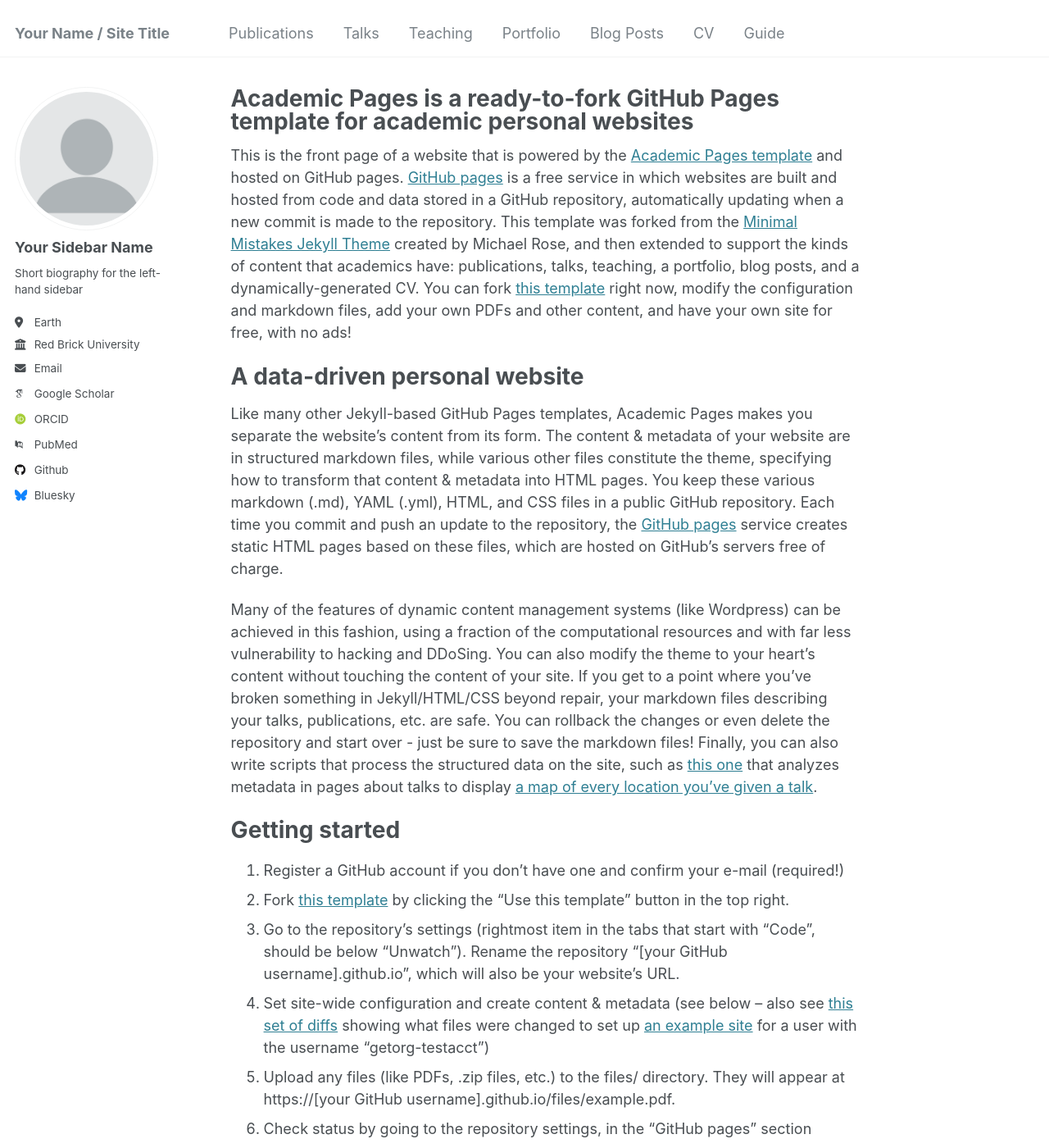
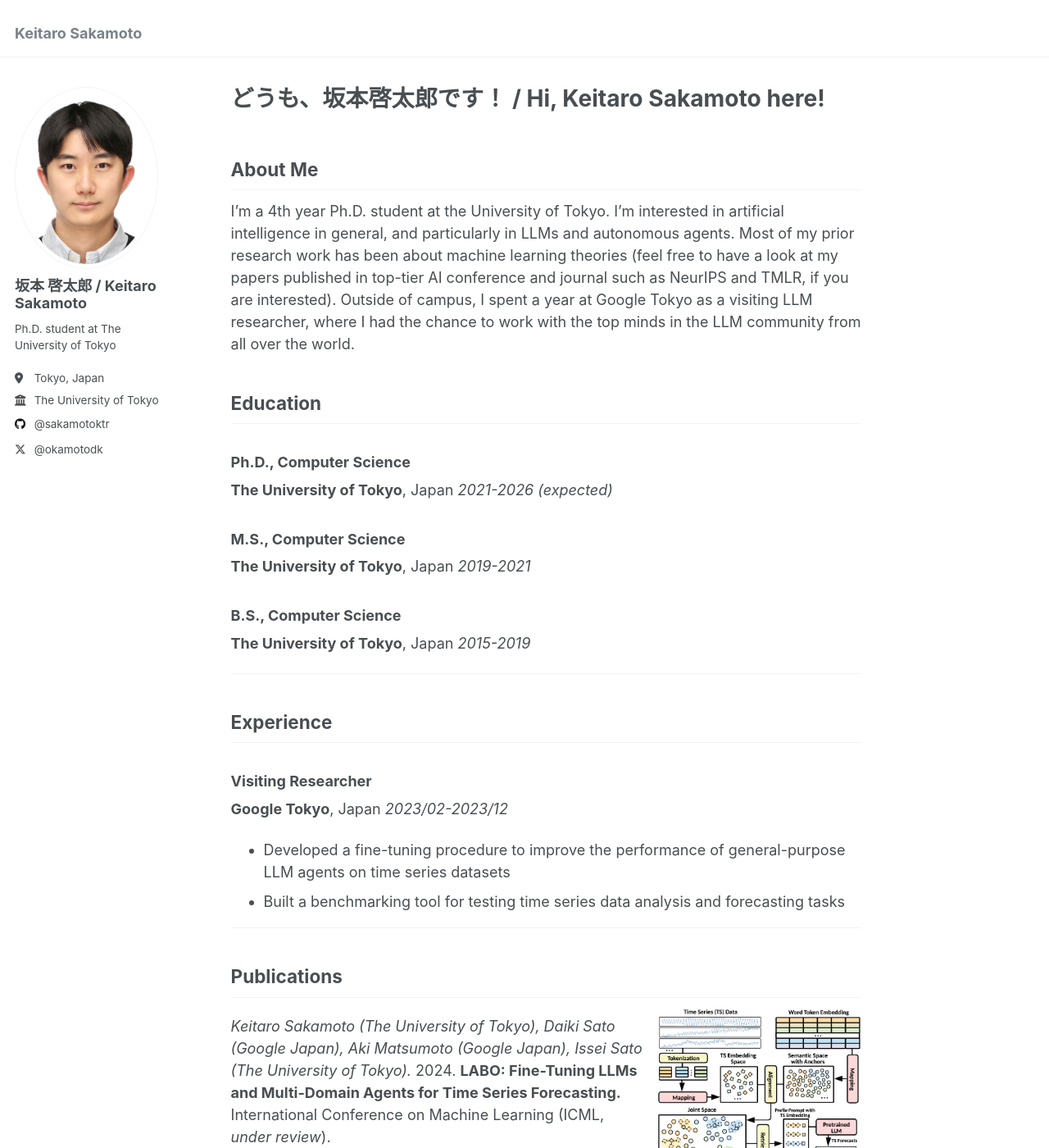
Before and after one commit to sakamotoktr/sakamotoktr.github.io, a Jekyll site: the page built from _pages/about.md, in a window 1280 px wide and 1400 px high. Shown: the whole window at 82% size. Built offline with Jekyll 4.4.1, drawn with Linux system fonts in a browser that asks for light colours; some web fonts are replaced; some of the changed text lies outside the part shown.

Commit message:
update biography

```diff
--- a/_config.yml
+++ b/_config.yml
@@ -8,35 +8,35 @@
 
 # Basic Site Settings
 locale                   : "en-US"
-title                    : "Your Name / Site Title"
+title                    : "Keitaro Sakamoto"
 title_separator          : "-"
-name                     : &name "Your Name"
+name                     : &name "Keitaro Sakamoto"
 description              : &description "personal description"
-url                      : https://academicpages.github.io # the base hostname & protocol for your site e.g. "https://[your GitHub username].github.io"
+url                      : https://sakamotoktr.github.io # the base hostname & protocol for your site e.g. "https://[your GitHub username].github.io"
 baseurl                  : "" # the subpath of your site, e.g. "/blog"
-repository               : "academicpages/academicpages.github.io"
+repository               : "sakamotoktr/sakamotoktr.github.io"
 
 # Site Author - The following control what appear as part of the author content on the side bar.
 #               If a field is blank the icon and link will not appear, otherwise it will be shown.
 #               Additional customization can be done by editing /_includes/author-profile.html
 author:
   # Biographic information
-  avatar           : "profile.png"
-  name             : "Your Sidebar Name"
+  avatar           : "avatar.jpg"
+  name             : "坂本 啓太郎 / Keitaro Sakamoto"
   pronouns         : # example: "she/her"
-  bio              : "Short biography for the left-hand sidebar"
-  location         : "Earth"
-  employer         : "Red Brick University"
+  bio              : "Ph.D. student at The University of Tokyo"
+  location         : "Tokyo, Japan"
+  employer         : "The University of Tokyo"
   uri              : # URL
-  email            : "none@example.org"
+  email            : # "none@example.org"
 
   # Academic websites
   arxiv            : # URL - Update with the correct link to your profile
-  googlescholar    : "https://scholar.google.com/citations?user=PS_CX0AAAAAJ"
+  googlescholar    : # "https://scholar.google.com/citations?user=PS_CX0AAAAAJ"
   impactstory      : # URL
-  orcid            : "http://orcid.org/yourorcidurl"
+  orcid            : # "http://orcid.org/yourorcidurl"
   semantic         : # URL
-  pubmed           : "https://www.ncbi.nlm.nih.gov/pubmed/?term=john+snow"
+  pubmed           : # "https://www.ncbi.nlm.nih.gov/pubmed/?term=john+snow"
   researchgate     : # URL
   scopus           : # URL
 
@@ -44,12 +44,12 @@ author:
   bitbucket        : # Username - Update with your username on the site
   codepen          : # Username
   dribbble         : # Username
-  github           : "academicpages"
+  github           : sakamotoktr
   kaggle           : # Username
   stackoverflow    : # User number or user number and name (i.e., use "1" or "1/jeff-atwood")
 
   # Social media
-  bluesky          : "bsky.app" # Replace this with you Bluesky username
+  bluesky          : # "bsky.app" # Replace this with you Bluesky username
   facebook         : # Username
   flickr           : # Username
   foursquare       : # Username
@@ -66,7 +66,7 @@ author:
   steam            : # Username
   telegram         : # URL
   tumblr           : # Username
-  twitter          : # Username for X / Twitter
+  twitter          : okamotodk
   vine             : # Username
   weibo            : # Username
   wikipedia        : # Username
--- a/_includes/author-profile.html
+++ b/_includes/author-profile.html
@@ -74,7 +74,7 @@
         <li><a href="https://dribbble.com/{{ author.dribbble }}"><i class="fab fa-fw fa-dribbble icon-pad-right" aria-hidden="true"></i>Dribbble</a></li>
       {% endif %}
       {% if author.github %}
-        <li><a href="https://github.com/{{ author.github }}"><i class="fab fa-fw fa-github icon-pad-right" aria-hidden="true"></i>Github</a></li>
+        <li><a href="https://github.com/{{ author.github }}"><i class="fab fa-fw fa-github icon-pad-right" aria-hidden="true"></i>@sakamotoktr</a></li>
       {% endif %}
       {% if author.kaggle %}
         <li><a href="https://kaggle.com/{{ author.kaggle }}"><i class="fab fa-fw fa-kaggle icon-pad-right" aria-hidden="true"></i>Kaggle</a></li>
@@ -136,7 +136,7 @@
         <li><a href="https://{{ author.tumblr }}.tumblr.com"><i class="fab fa-fw fa-tumblr icon-pad-right" aria-hidden="true"></i>Tumblr</a></li>
       {% endif %}
       {% if author.twitter %}
-        <li><a href="https://twitter.com/{{ author.twitter }}"><i class="fab fa-fw fa-x-twitter icon-pad-right" aria-hidden="true"></i>X (formerly Twitter)</a></li>
+        <li><a href="https://twitter.com/{{ author.twitter }}"><i class="fab fa-fw fa-x-twitter icon-pad-right" aria-hidden="true"></i>@okamotodk</a></li>
       {% endif %}
       {% if author.vine %}
         <li><a href="https://vine.co/u/{{ author.vine }}"><i class="fab fa-fw fa-vine icon-pad-right" aria-hidden="true"></i>Vine</a></li>
--- a/_pages/about.md
+++ b/_pages/about.md
@@ -1,49 +1,71 @@
 ---
 permalink: /
-title: "Academic Pages is a ready-to-fork GitHub Pages template for academic personal websites"
+title: "どうも、坂本啓太郎です！ / Hi, Keitaro Sakamoto here!"
 author_profile: true
 redirect_from:
   - /about/
   - /about.html
 ---
 
-This is the front page of a website that is powered by the [Academic Pages template](https://github.com/academicpages/academicpages.github.io) and hosted on GitHub pages. [GitHub pages](https://pages.github.com) is a free service in which websites are built and hosted from code and data stored in a GitHub repository, automatically updating when a new commit is made to the repository. This template was forked from the [Minimal Mistakes Jekyll Theme](https://mmistakes.github.io/minimal-mistakes/) created by Michael Rose, and then extended to support the kinds of content that academics have: publications, talks, teaching, a portfolio, blog posts, and a dynamically-generated CV. You can fork [this template](https://github.com/academicpages/academicpages.github.io) right now, modify the configuration and markdown files, add your own PDFs and other content, and have your own site for free, with no ads!
+## **About Me**
 
-A data-driven personal website
-======
-Like many other Jekyll-based GitHub Pages templates, Academic Pages makes you separate the website's content from its form. The content & metadata of your website are in structured markdown files, while various other files constitute the theme, specifying how to transform that content & metadata into HTML pages. You keep these various markdown (.md), YAML (.yml), HTML, and CSS files in a public GitHub repository. Each time you commit and push an update to the repository, the [GitHub pages](https://pages.github.com/) service creates static HTML pages based on these files, which are hosted on GitHub's servers free of charge.
+I'm a 4th year Ph.D. student at the University of Tokyo.
+I'm interested in artificial intelligence in general, and particularly in LLMs and autonomous agents.
+Most of my prior research work has been about machine learning theories (feel free to have a look at my papers published in top-tier AI conference and journal such as NeurIPS and TMLR, if you are interested).
+Outside of campus, I spent a year at Google Tokyo as a visiting LLM researcher, where I had the chance to work with the top minds in the LLM community from all over the world.
 
-Many of the features of dynamic content management systems (like Wordpress) can be achieved in this fashion, using a fraction of the computational resources and with far less vulnerability to hacking and DDoSing. You can also modify the theme to your heart's content without touching the content of your site. If you get to a point where you've broken something in Jekyll/HTML/CSS beyond repair, your markdown files describing your talks, publications, etc. are safe. You can rollback the changes or even delete the repository and start over - just be sure to save the markdown files! Finally, you can also write scripts that process the structured data on the site, such as [this one](https://github.com/academicpages/academicpages.github.io/blob/master/talkmap.ipynb) that analyzes metadata in pages about talks to display [a map of every location you've given a talk](https://academicpages.github.io/talkmap.html).
+## **Education**
 
-Getting started
-======
-1. Register a GitHub account if you don't have one and confirm your e-mail (required!)
-1. Fork [this template](https://github.com/academicpages/academicpages.github.io) by clicking the "Use this template" button in the top right.
-1. Go to the repository's settings (rightmost item in the tabs that start with "Code", should be below "Unwatch"). Rename the repository "[your GitHub username].github.io", which will also be your website's URL.
-1. Set site-wide configuration and create content & metadata (see below -- also see [this set of diffs](http://archive.is/3TPas) showing what files were changed to set up [an example site](https://getorg-testacct.github.io) for a user with the username "getorg-testacct")
-1. Upload any files (like PDFs, .zip files, etc.) to the files/ directory. They will appear at https://[your GitHub username].github.io/files/example.pdf.
-1. Check status by going to the repository settings, in the "GitHub pages" section
+### **Ph.D., Computer Science**
+**The University of Tokyo**, Japan
+*2021-2026 (expected)*
 
-Site-wide configuration
-------
-The main configuration file for the site is in the base directory in [_config.yml](https://github.com/academicpages/academicpages.github.io/blob/master/_config.yml), which defines the content in the sidebars and other site-wide features. You will need to replace the default variables with ones about yourself and your site's github repository. The configuration file for the top menu is in [_data/navigation.yml](https://github.com/academicpages/academicpages.github.io/blob/master/_data/navigation.yml). For example, if you don't have a portfolio or blog posts, you can remove those items from that navigation.yml file to remove them from the header.
+### **M.S., Computer Science**
+**The University of Tokyo**, Japan
+*2019-2021*
 
-Create content & metadata
-------
-For site content, there is one markdown file for each type of content, which are stored in directories like _publications, _talks, _posts, _teaching, or _pages. For example, each talk is a markdown file in the [_talks directory](https://github.com/academicpages/academicpages.github.io/tree/master/_talks). At the top of each markdown file is structured data in YAML about the talk, which the theme will parse to do lots of cool stuff. The same structured data about a talk is used to generate the list of talks on the [Talks page](https://academicpages.github.io/talks), each [individual page](https://academicpages.github.io/talks/2012-03-01-talk-1) for specific talks, the talks section for the [CV page](https://academicpages.github.io/cv), and the [map of places you've given a talk](https://academicpages.github.io/talkmap.html) (if you run this [python file](https://github.com/academicpages/academicpages.github.io/blob/master/talkmap.py) or [Jupyter notebook](https://github.com/academicpages/academicpages.github.io/blob/master/talkmap.ipynb), which creates the HTML for the map based on the contents of the _talks directory).
+### **B.S., Computer Science**
+**The University of Tokyo**, Japan
+*2015-2019*
 
-**Markdown generator**
+---
 
-The repository includes [a set of Jupyter notebooks](https://github.com/academicpages/academicpages.github.io/tree/master/markdown_generator
-) that converts a CSV containing structured data about talks or presentations into individual markdown files that will be properly formatted for the Academic Pages template. The sample CSVs in that directory are the ones I used to create my own personal website at stuartgeiger.com. My usual workflow is that I keep a spreadsheet of my publications and talks, then run the code in these notebooks to generate the markdown files, then commit and push them to the GitHub repository.
+## **Experience**
 
-How to edit your site's GitHub repository
-------
-Many people use a git client to create files on their local computer and then push them to GitHub's servers. If you are not familiar with git, you can directly edit these configuration and markdown files directly in the github.com interface. Navigate to a file (like [this one](https://github.com/academicpages/academicpages.github.io/blob/master/_talks/2012-03-01-talk-1.md) and click the pencil icon in the top right of the content preview (to the right of the "Raw | Blame | History" buttons). You can delete a file by clicking the trashcan icon to the right of the pencil icon. You can also create new files or upload files by navigating to a directory and clicking the "Create new file" or "Upload files" buttons.
+### **Visiting Researcher**
+**Google Tokyo**, Japan
+*2023/02-2023/12*
+- Developed a fine-tuning procedure to improve the performance of general-purpose LLM agents on time series datasets
+- Built a benchmarking tool for testing time series data analysis and forecasting tasks
 
-Example: editing a markdown file for a talk
-![Editing a markdown file for a talk](/images/editing-talk.png)
+---
 
-For more info
-------
-More info about configuring Academic Pages can be found in [the guide](https://academicpages.github.io/markdown/), the [growing wiki](https://github.com/academicpages/academicpages.github.io/wiki), and you can always [ask a question on GitHub](https://github.com/academicpages/academicpages.github.io/discussions). The [guides for the Minimal Mistakes theme](https://mmistakes.github.io/minimal-mistakes/docs/configuration/) (which this theme was forked from) might also be helpful.
+## **Publications**
+
+<div style="display: flex; align-items: center;">
+  <p>
+    <i>Keitaro Sakamoto (The University of Tokyo), Daiki Sato (Google Japan), Aki Matsumoto (Google Japan), Issei Sato (The University of Tokyo).</i> 2024. <b>LABO: Fine-Tuning LLMs and Multi-Domain Agents for Time Series Forecasting.</b> International Conference on Machine Learning (ICML, <i>under review</i>).
+  </p>
+  <img src="images/paper3.png" style="margin-left: 10px; width: 250px;">
+</div>
+[url](files/p3.pdf) [pdf](files/p3.pdf)
+
+<br>
+
+<div style="display: flex; align-items: center;">
+  <p>
+    <i>Keitaro Sakamoto (The University of Tokyo), Issei Sato (The University of Tokyo).</i> 2024. <b>End-to-End Training Induces Information Bottleneck through Layer-Role Differentiation: A Comparative Analysis with Layer-wise Training.</b> Transactions on Machine Learning Research (TMLR).
+  </p>
+  <img src="images/paper2.png" style="margin-left: 10px; width: 250px;">
+</div>
+[url](https://openreview.net/forum?id=O3wmRh2SfT) [pdf](files/p2.pdf)
+
+<br>
+
+<div style="display: flex; align-items: center;">
+  <p>
+    <i>Keitaro Sakamoto (The University of Tokyo), Issei Sato (The University of Tokyo).</i> 2022. <b>Analyzing lottery ticket hypothesis from PAC-bayesian theory perspective.</b> Advances in Neural Information Processing Systems (NeurIPS).
+  </p>
+  <img src="images/paper1.png" style="margin-left: 10px; width: 250px;">
+</div>
+[url](https://proceedings.neurips.cc/paper_files/paper/2022/hash/c828f33af3c3f669690c2e28ae7af5e2-Abstract-Conference.html) [pdf](files/p1.pdf)
```
Also changed, not shown: _data/navigation.yml (+14 -14 lines), _pages/sitemap.md (+2 -2 lines), images/avatar.jpg (added), images/paper1.png (added), images/paper2.png (added), images/paper3.png (added), 3 other files.
